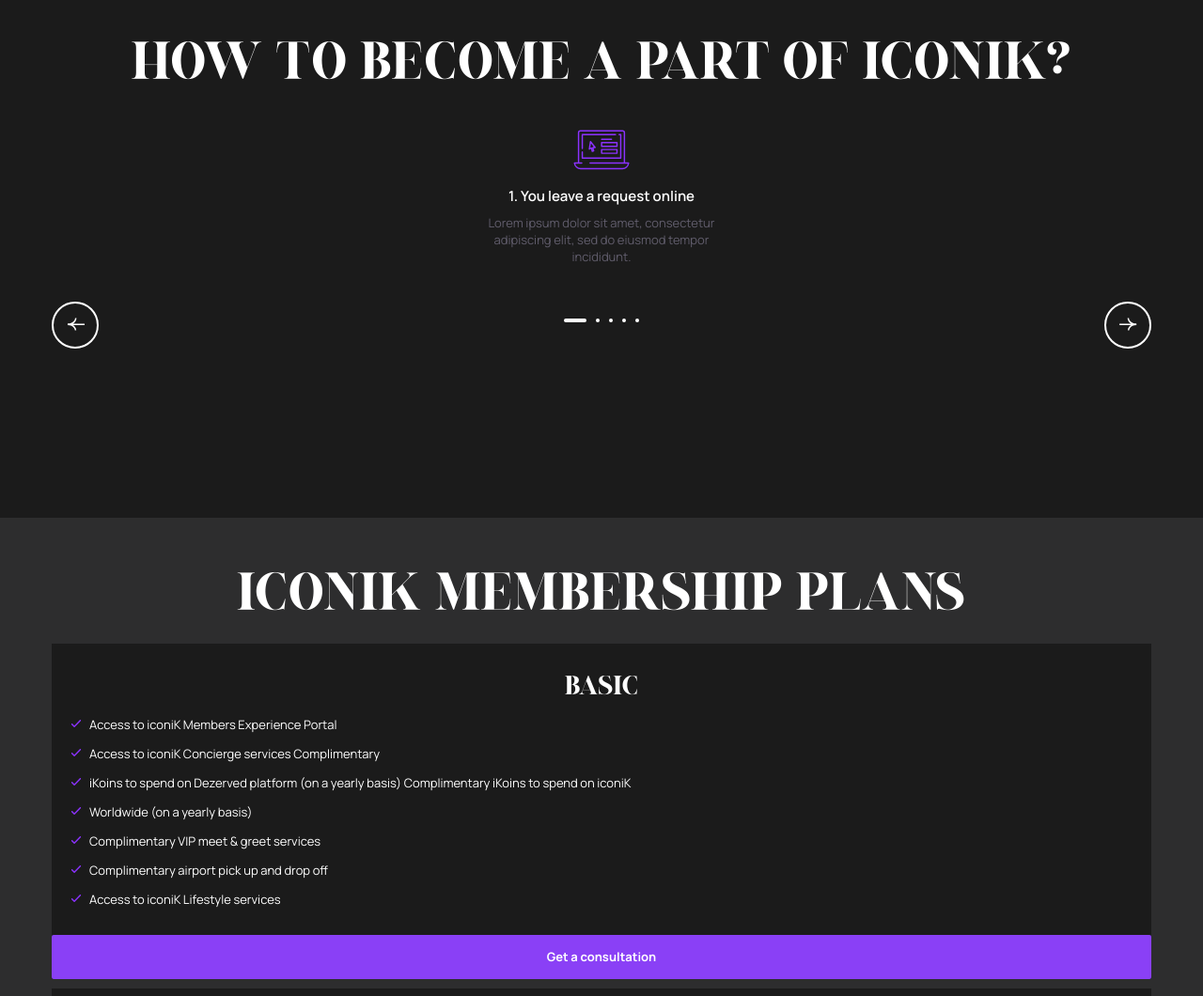
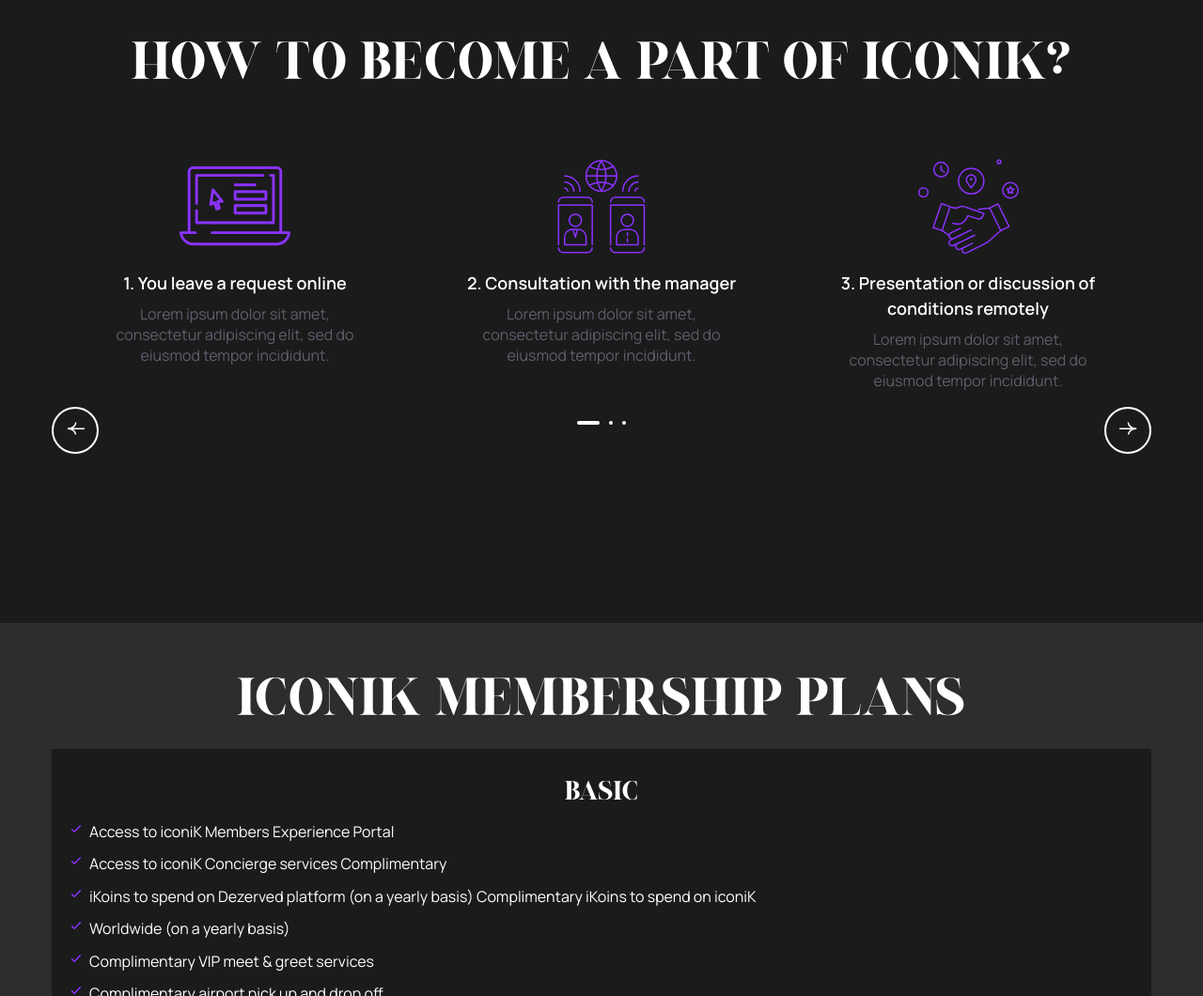
Before and after one commit to ptrv-dev/www-iconik, a website: page src/index.html in a window 1280 px wide. Shown: the part 1740-2800 px from the top of the page at 94% size. Drawn offline with nearby package versions, Linux system fonts and the light colour scheme; files that its build step writes are made by us from their sources; a web font is replaced by a local one.

Commit message:
How to become section desktop

```diff
--- a/src/js/app.js
+++ b/src/js/app.js
@@ -56,7 +56,7 @@
       },
     },
     {
-      breakpoint: 1024,
+      breakpoint: 1280,
       settings: {
         variableWidth: false,
         slidesToShow: 3,
@@ -82,12 +82,30 @@
 });
 
 // how to become slider
+const becomeSliderInit = () => {
   $('.become__slider').slick({
     dots: true,
     prevArrow: $('#become-prev'),
     nextArrow: $('#become-next'),
     appendDots: $('.become-dots'),
+    slidesToShow: 3,
+    infinite: false,
+    responsive: [
+      {
+        breakpoint: 1024,
+        settings: {
+          slidesToShow: 2,
+        },
+      },
+      {
+        breakpoint: 768,
+        settings: {
+          slidesToShow: 1,
+        },
+      },
+    ],
   });
+};
 
 // features tabs
 const featuresCards = document.querySelectorAll('.feature');
@@ -117,9 +135,22 @@
   arrows: false,
 });
 
+const becomeSliderUpdate = (width) => {
+  if (width >= 1440) $('.become__slider').slick('unslick');
+  else {
+    if (
+      !document
+        .querySelector('.become__slider')
+        .classList.contains('slick-initialized')
+    )
+      becomeSliderInit();
+  }
+};
+
 const handleResize = () => {
   const _w = window.innerWidth;
   console.log(_w);
+  becomeSliderUpdate(_w);
 };
 handleResize();
 
--- a/src/scss/app/_common.scss
+++ b/src/scss/app/_common.scss
@@ -9,6 +9,9 @@
 
 body {
   font-size: $font-size;
+  @media screen and (min-width: $desktop) {
+    font-size: 16px;
+  }
   color: $font-color;
   background: $body-background;
 }
--- /dev/null
+++ b/src/scss/components/_become-card.scss
@@ -0,0 +1,32 @@
+.become-card {
+  display: flex !important;
+  flex-direction: column;
+  align-items: center;
+  text-align: center;
+  &__img {
+    width: 60px;
+    height: 60px;
+    img {
+      width: 100%;
+      height: 100%;
+      object-fit: contain;
+    }
+    @media screen and (min-width: $desktop) {
+      width: 120px;
+      height: 120px;
+    }
+  }
+  &__title {
+    max-width: 290px;
+    font-size: 15px;
+    margin: 8px 0;
+    @media screen and (min-width: $desktop) {
+      font-size: 18px;
+    }
+  }
+  &__text {
+    max-width: 290px;
+    line-height: 1.4;
+    color: $light-gray;
+  }
+}
--- a/src/scss/main.scss
+++ b/src/scss/main.scss
@@ -13,6 +13,7 @@
 @import 'components/services-dropdown';
 @import 'components/services-card';
 @import 'components/event';
+@import 'components/become-card';
 
 @import 'pages/header.scss';
 @import 'pages/hero';
--- a/src/scss/pages/_become.scss
+++ b/src/scss/pages/_become.scss
@@ -3,10 +3,19 @@
   }
   &__header {
     margin-bottom: 30px;
+    @media screen and (min-width: $desktop) {
+      margin-bottom: 60px;
+    }
   }
   &__slider {
     position: relative;
     margin-bottom: 16px;
+    @media screen and (min-width: 1440px) {
+      display: grid;
+      grid-template-columns: repeat(5, 1fr);
+      gap: 20px;
+      margin-bottom: 0;
+    }
   }
   &__pagination {
     display: flex;
@@ -36,6 +45,9 @@
     color: transparent;
     transition: width 0.2s ease-in-out;
   }
+  @media screen and (min-width: 1440px) {
+    display: none;
+  }
 }
 .become-arrow {
   width: 50px;
@@ -43,29 +55,7 @@
   border-radius: 50%;
   background: none;
   border: 2px solid #ffffff;
-}
-.become-card {
-  display: flex !important;
-  flex-direction: column;
-  align-items: center;
-  text-align: center;
-  &__img {
-    width: 60px;
-    height: 60px;
-    img {
-      width: 100%;
-      height: 100%;
-      object-fit: contain;
-    }
-  }
-  &__title {
-    max-width: 290px;
-    font-size: 15px;
-    margin: 8px 0;
-  }
-  &__text {
-    max-width: 290px;
-    line-height: 1.4;
-    color: $light-gray;
+  @media screen and (min-width: 1440px) {
+    display: none;
   }
 }
```
Lines whose indentation alone changed are shown as unchanged.
